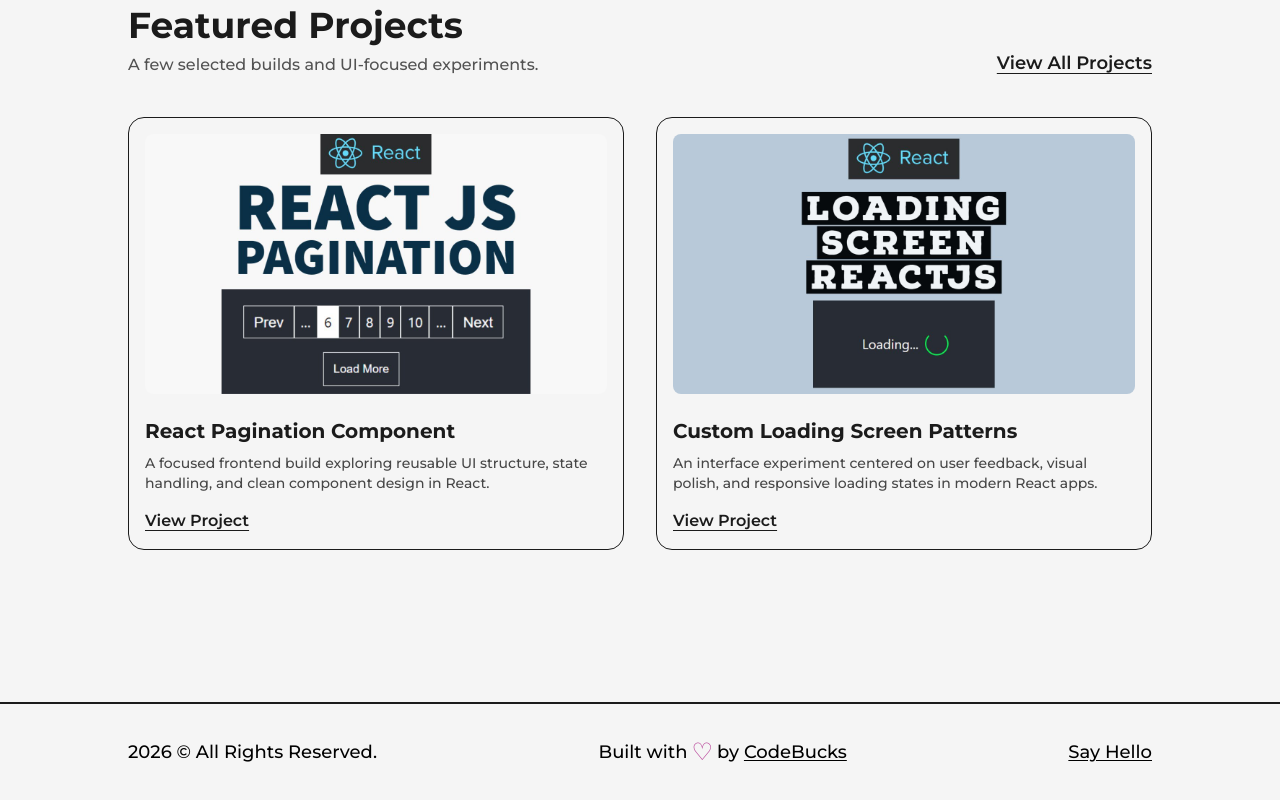
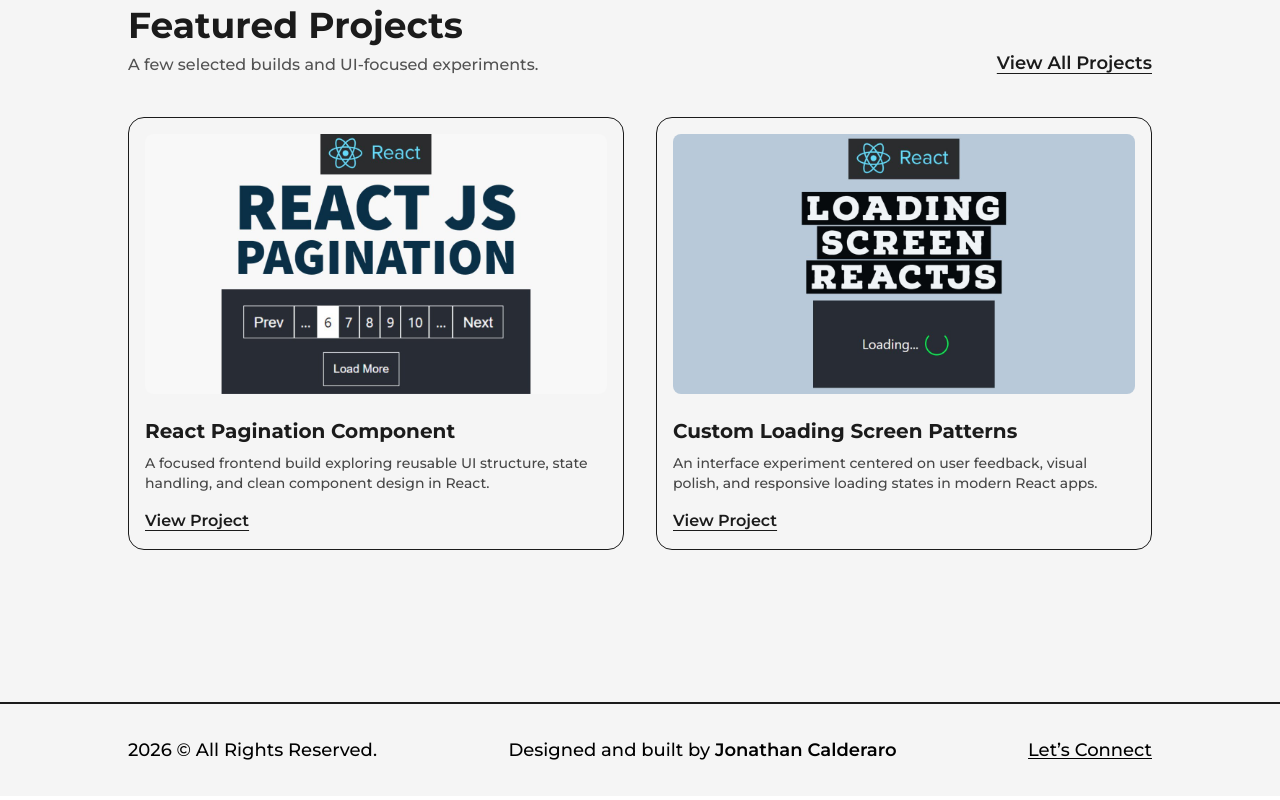
Before and after one commit to jcalderaro-96/Career_Portfolio, a Next.js app: page / in a window 1280 px wide. Shown: the part 789-1589 px from the top of the page. Built offline with nearby package versions, Linux system fonts and the light colour scheme.

Commit message:
Remove template branding and personalize footer

```diff
--- a/src/components/Footer.js
+++ b/src/components/Footer.js
@@ -6,29 +6,24 @@ const Footer = () => {
   return (
     <footer
       className="w-full border-t-2 border-solid border-dark
-    font-medium text-lg dark:text-light dark:border-light sm:text-base
-    "
+      font-medium text-lg dark:text-light dark:border-light sm:text-base"
     >
       <Layout className="py-8 flex items-center justify-between lg:flex-col lg:py-6">
-        <span>{new Date().getFullYear()} &copy; All Rights Reserved.</span>
+        {/* Left */}
+        <span>{new Date().getFullYear()} © All Rights Reserved.</span>
 
-        <div className="flex items-center lg:py-2">
-          Built with <span className="text-primary text-2xl px-1 dark:text-primaryDark">&#9825;	</span> by&nbsp;
-          <Link
-            href="https://devdreaming.com"
-            target="_blank"
-            className="underline underline-offset-2"
-          >
-            CodeBucks
-          </Link>
-        </div>
+        {/* Center */}
+        <span className="flex items-center lg:py-2 text-center">
+          Designed and built by&nbsp;
+          <span className="font-semibold">Jonathan Calderaro</span>
+        </span>
 
+        {/* Right */}
         <Link
-          href="https://devdreaming.com/about"
-          target="_blank"
-          className="underline underline-offset-2"
+          href="/contact"
+          className="underline underline-offset-2 hover:text-primary dark:hover:text-primaryDark"
         >
-          Say Hello
+          Let’s Connect
         </Link>
       </Layout>
     </footer>
```
